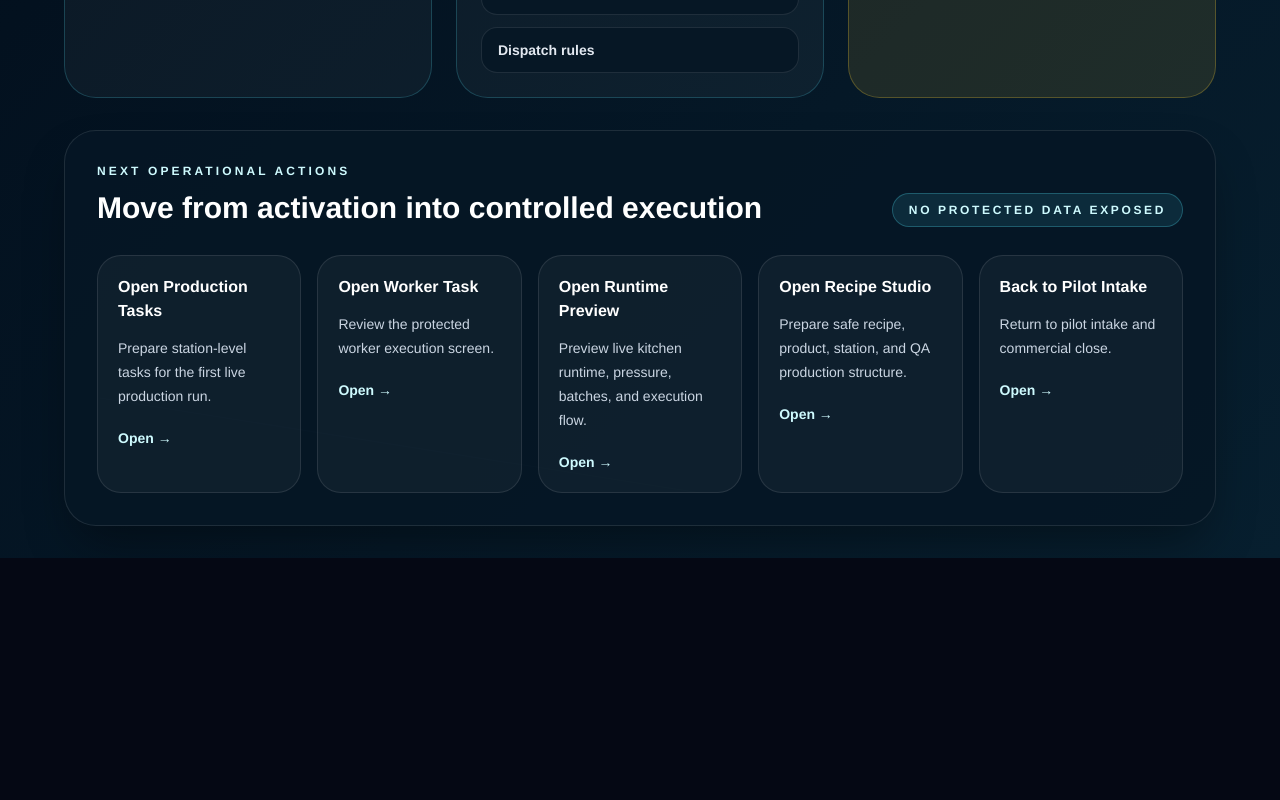
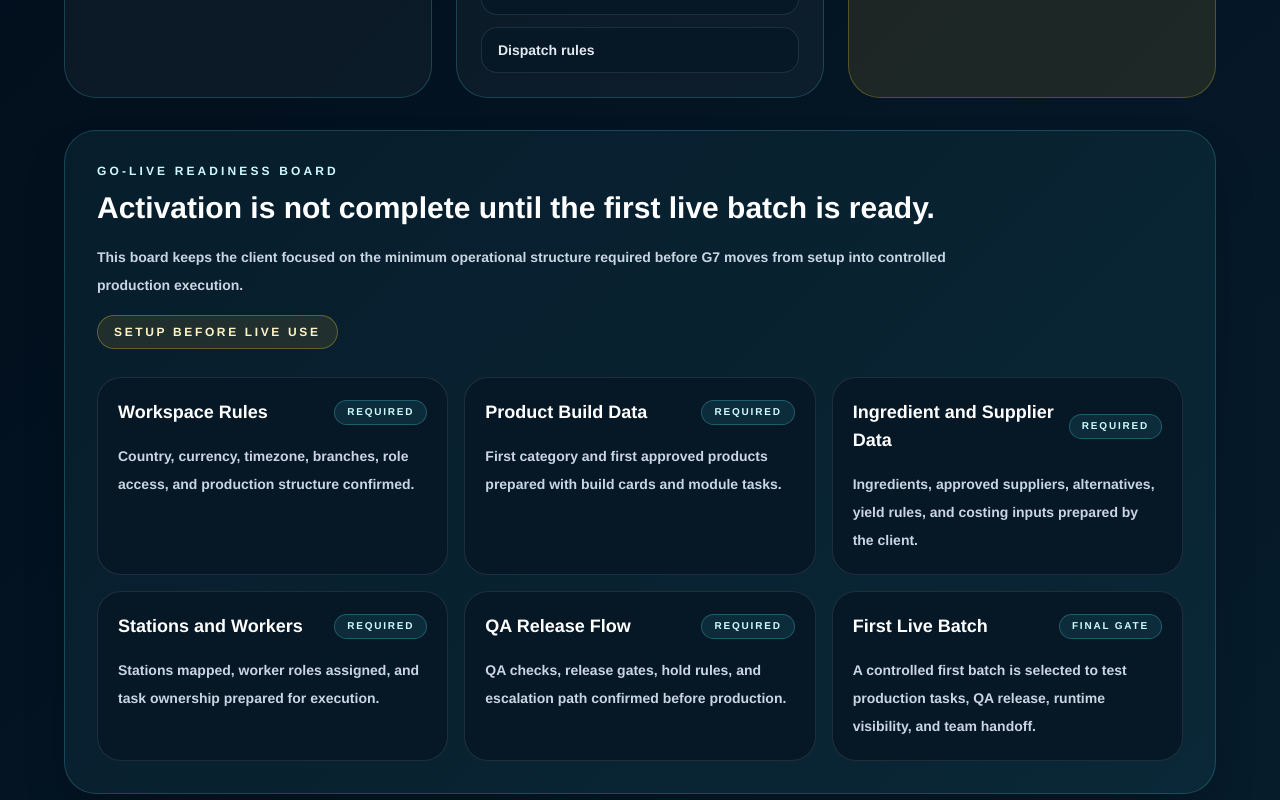
Before and after one commit to ammsofia11-wq/g7-mvpos, a Next.js app: page /client-activation in a window 1280 px wide. Shown: the part 1440-2240 px from the top of the page. Before the commit the page ends 1998 px from the top, so only its background shows below. Built offline with nearby package versions, Linux system fonts and the light colour scheme.

Commit message:
Add activation go-live readiness board

```diff
--- a/app/client-activation/page.tsx
+++ b/app/client-activation/page.tsx
@@ -243,6 +243,79 @@ export default function ClientActivationPage() {
             </div>
           </section>
 
+          <section className="rounded-[2rem] border border-cyan-300/20 bg-cyan-300/[0.06] p-6 shadow-2xl shadow-black/30 md:p-8">
+            <div className="flex flex-wrap items-end justify-between gap-4">
+              <div>
+                <p className="text-xs font-bold uppercase tracking-[0.26em] text-cyan-100">
+                  Go-Live Readiness Board
+                </p>
+                <h2 className="mt-3 text-3xl font-black text-white">
+                  Activation is not complete until the first live batch is ready.
+                </h2>
+                <p className="mt-4 max-w-4xl text-sm font-semibold leading-7 text-slate-300">
+                  This board keeps the client focused on the minimum operational
+                  structure required before G7 moves from setup into controlled
+                  production execution.
+                </p>
+              </div>
+
+              <div className="rounded-full border border-amber-300/30 bg-amber-300/10 px-4 py-2 text-xs font-bold uppercase tracking-[0.22em] text-amber-100">
+                Setup before live use
+              </div>
+            </div>
+
+            <div className="mt-7 grid gap-4 md:grid-cols-2 xl:grid-cols-3">
+              {[
+                {
+                  title: "Workspace Rules",
+                  status: "Required",
+                  text: "Country, currency, timezone, branches, role access, and production structure confirmed.",
+                },
+                {
+                  title: "Product Build Data",
+                  status: "Required",
+                  text: "First category and first approved products prepared with build cards and module tasks.",
+                },
+                {
+                  title: "Ingredient and Supplier Data",
+                  status: "Required",
+                  text: "Ingredients, approved suppliers, alternatives, yield rules, and costing inputs prepared by the client.",
+                },
+                {
+                  title: "Stations and Workers",
+                  status: "Required",
+                  text: "Stations mapped, worker roles assigned, and task ownership prepared for execution.",
+                },
+                {
+                  title: "QA Release Flow",
+                  status: "Required",
+                  text: "QA checks, release gates, hold rules, and escalation path confirmed before production.",
+                },
+                {
+                  title: "First Live Batch",
+                  status: "Final Gate",
+                  text: "A controlled first batch is selected to test production tasks, QA release, runtime visibility, and team handoff.",
+                },
+              ].map((item) => (
+                <div
+                  key={item.title}
+                  className="rounded-3xl border border-white/10 bg-[#061725] p-5"
+                >
+                  <div className="flex items-center justify-between gap-3">
+                    <h3 className="text-lg font-black text-white">
+                      {item.title}
+                    </h3>
+                    <span className="rounded-full border border-cyan-300/25 bg-cyan-300/10 px-3 py-1 text-[10px] font-black uppercase tracking-[0.18em] text-cyan-100">
+                      {item.status}
+                    </span>
+                  </div>
+                  <p className="mt-4 text-sm font-semibold leading-7 text-slate-300">
+                    {item.text}
+                  </p>
+                </div>
+              ))}
+            </div>
+          </section>
           <section className="rounded-[2rem] border border-white/10 bg-[#061725]/90 p-6 shadow-2xl shadow-black/40 md:p-8">
             <div className="flex flex-wrap items-end justify-between gap-4">
               <div>
```
